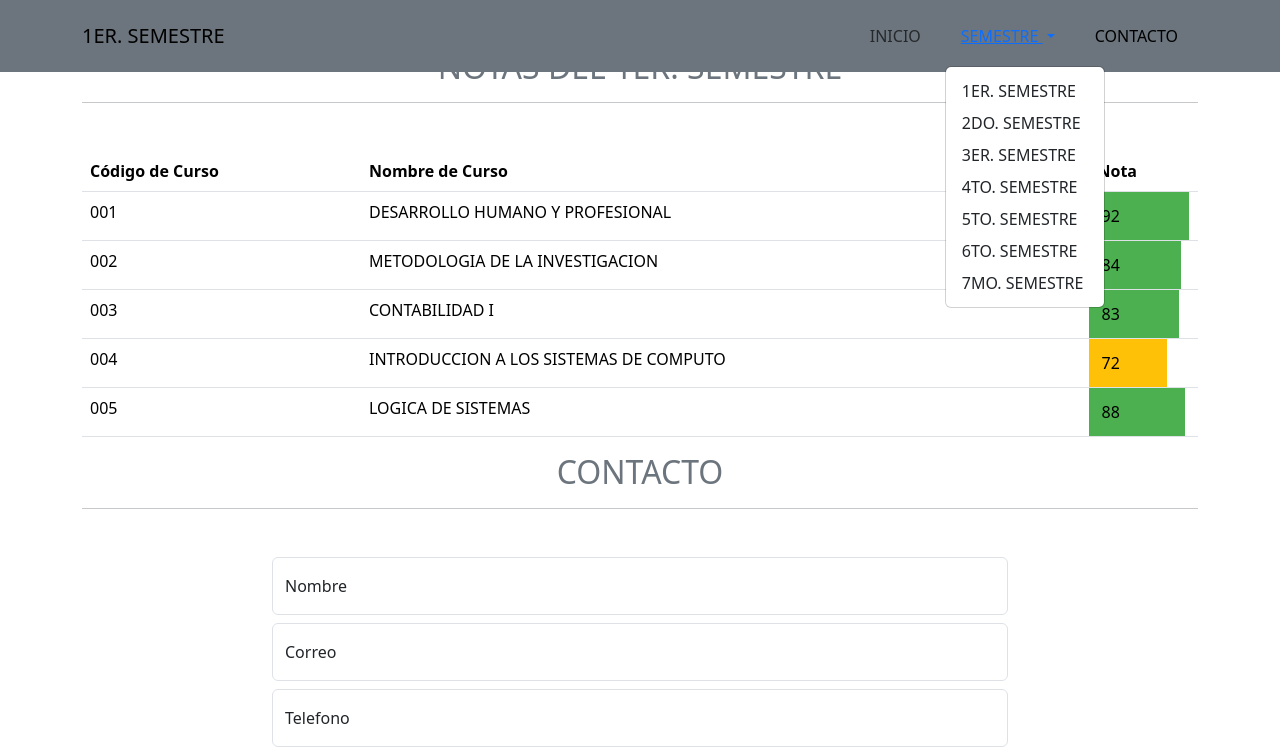
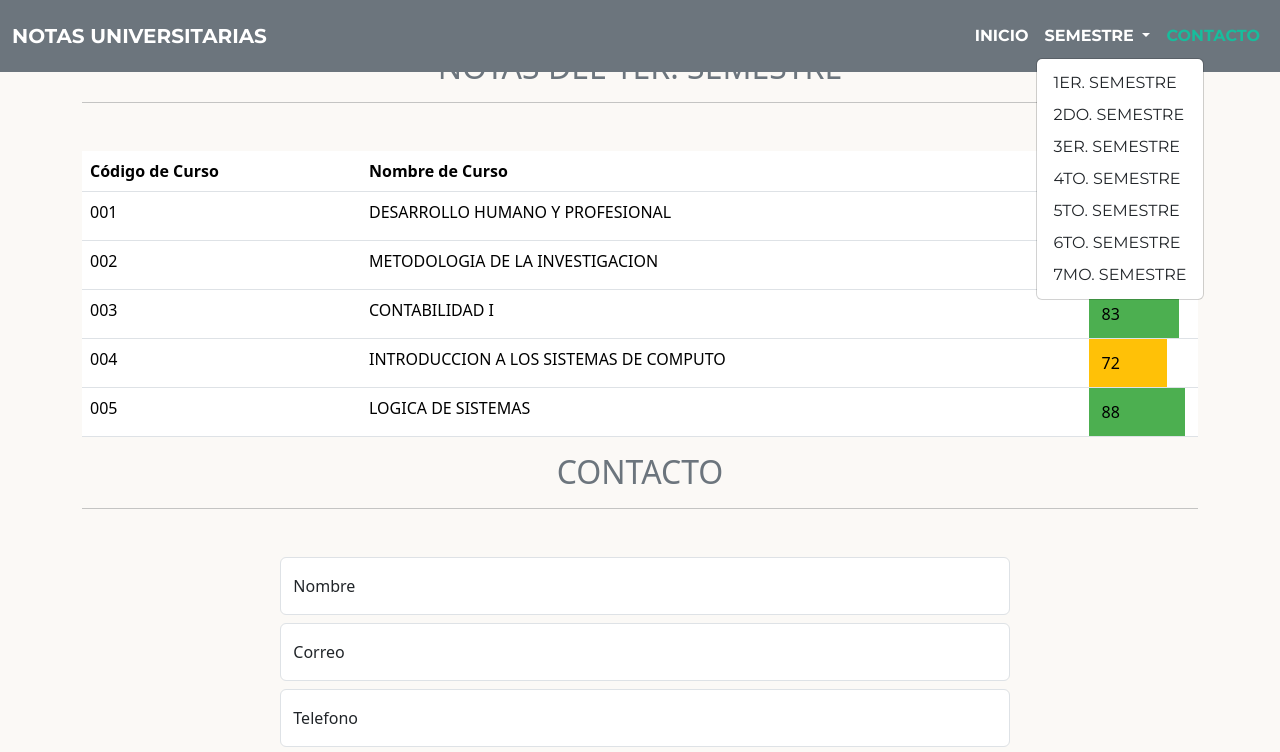
Before and after one commit to pespinozac2/tarea1-DesarrolloWeb, a plain HTML site: page semestre1.html in a window 1280 px wide. Both pictures are taken after a click on the link "SEMESTRE". Shown: the top 752 px of the page. Drawn offline with nearby package versions, Linux system fonts and the light colour scheme.

Commit message:
se corrige el color del boton y se replican cambios del navbar para todas las paginas

```diff
--- a/semestre1.html
+++ b/semestre1.html
@@ -8,28 +8,50 @@
     <meta name="description" content="tarea de pagina de notas Pablo Espinoza">
     <link rel="stylesheet" href="assets/bootstrap/css/bootstrap.min.css">
     <link rel="stylesheet" href="https://fonts.googleapis.com/css?family=Montserrat:400,700&amp;display=swap">
-    <link rel="stylesheet" href="https://fonts.googleapis.com/css?family=Lato:400,700,400italic,700italic&amp;display=swap">
+    <link rel="stylesheet"
+        href="https://fonts.googleapis.com/css?family=Lato:400,700,400italic,700italic&amp;display=swap">
     <link rel="stylesheet" href="assets/fonts/font-awesome.min.css">
     <link rel="stylesheet" href="assets/css/bss-overrides.css">
     <link rel="stylesheet" href="assets/css/styles.css">
+    <link rel="stylesheet" href="styles/styles.css">
 </head>
 
 <body id="page-top" data-bs-spy="scroll" data-bs-target="#mainNav" data-bs-offset="72">
-    <nav class="navbar navbar-expand-lg fixed-top bg-secondary text-uppercase" id="mainNav">
-        <div class="container"><a class="navbar-brand" href="#page-top">1er. semestre</a><button data-bs-toggle="collapse" data-bs-target="#navbarResponsive" class="navbar-toggler text-white bg-primary text-uppercase rounded" aria-controls="navbarResponsive" aria-expanded="false" aria-label="Toggle navigation"><i class="fa fa-bars"></i></button>
-            <div class="collapse navbar-collapse" id="navbarResponsive">
-                <ul class="navbar-nav ms-auto">
-                    <li class="nav-item mx-0 mx-lg-1"><a class="nav-link px-0 px-lg-3 py-3 rounded" href="index.html">Inicio</a></li>
-                    <li class="nav-item mx-0 mx-lg-1">
-                        <div class="nav-item dropdown px-lg-3 py-3"><a class="dropdown-toggle" aria-expanded="false" data-bs-toggle="dropdown" href="#">Semestre&nbsp;</a>
-                            <div class="dropdown-menu"><a class="dropdown-item" href="semestre1.html">1er. semestre</a><a class="dropdown-item" href="semestre2.html">2do. semestre</a><a class="dropdown-item" href="semestre3.html">3er. semestre</a><a class="dropdown-item" href="semestre4.html">4to. semestre</a><a class="dropdown-item" href="semestre5.html">5to. semestre</a><a class="dropdown-item" href="semestre6.html">6to. semestre</a><a class="dropdown-item" href="semestre7.html">7mo. semestre</a></div>
-                        </div>
+    <!-- Navbar -->
+    <nav class="navbar navbar-expand-md fixed-top bg-secondary text-uppercase" id="NavPrincipal" aria-label="Fourth navbar example">
+        <div class="container-fluid">
+            <a class="navbar-brand" href="#">Notas Universitarias</a>
+            <button
+                class="navbar-toggler bg-primary text-white" type="button" data-bs-toggle="collapse" data-bs-target="#navbarSemestre"
+                aria-controls="navbarSemestre" aria-expanded="false" aria-label="Toggle navigation">
+                <i
+                    class="fa fa-bars"></i>
+            </button>
+            <div class="collapse navbar-collapse" id="navbarSemestre">
+                <ul class="navbar-nav ms-auto mb-2 mb-md-0">
+                    <li class="nav-item">
+                        <a class="nav-link active" aria-current="page" href="index.html">Inicio</a>
                     </li>
-                    <li class="nav-item mx-0 mx-lg-1 dropdown"><a class="nav-link px-0 px-lg-3 py-3 rounded" href="#contact">Contacto</a></li>
+                    <li class="nav-item dropdown">
+                        <a class="nav-link dropdown-toggle" href="#"
+                            data-bs-toggle="dropdown" aria-expanded="false">Semestre
+                        </a>
+                        <ul class="dropdown-menu">
+                            <li><a class="dropdown-item" href="semestre1.html">1er. Semestre</a></li>
+                            <li><a class="dropdown-item" href="semestre2.html">2do. Semestre</a></li>
+                            <li><a class="dropdown-item" href="semestre3.html">3er. Semestre</a></li>
+                            <li><a class="dropdown-item" href="semestre4.html">4to. Semestre</a></li>
+                            <li><a class="dropdown-item" href="semestre5.html">5to. Semestre</a></li>
+                            <li><a class="dropdown-item" href="semestre6.html">6to. Semestre</a></li>
+                            <li><a class="dropdown-item" href="semestre7.html">7mo. Semestre</a></li>
+                        </ul>
+                    </li>
+                    <li class="nav-item"> <a class="nav-link" href="#contact">Contacto</a> </li>
                 </ul>
             </div>
         </div>
     </nav>
+    <!-- Main Header -->
     <section class="mt-5 mx-auto notas" id="semestre-seccion">
         <div class="container">
             <h2 class="text-uppercase text-center text-secondary">notas del 1er. semestre</h2>
```
Also changed, not shown: index.html (+12 -43 lines), semestre2.html (+33 -11 lines), semestre3.html (+33 -11 lines), semestre4.html (+33 -11 lines), semestre5.html (+33 -11 lines), semestre6.html (+33 -11 lines), semestre7.html (+33 -11 lines).
